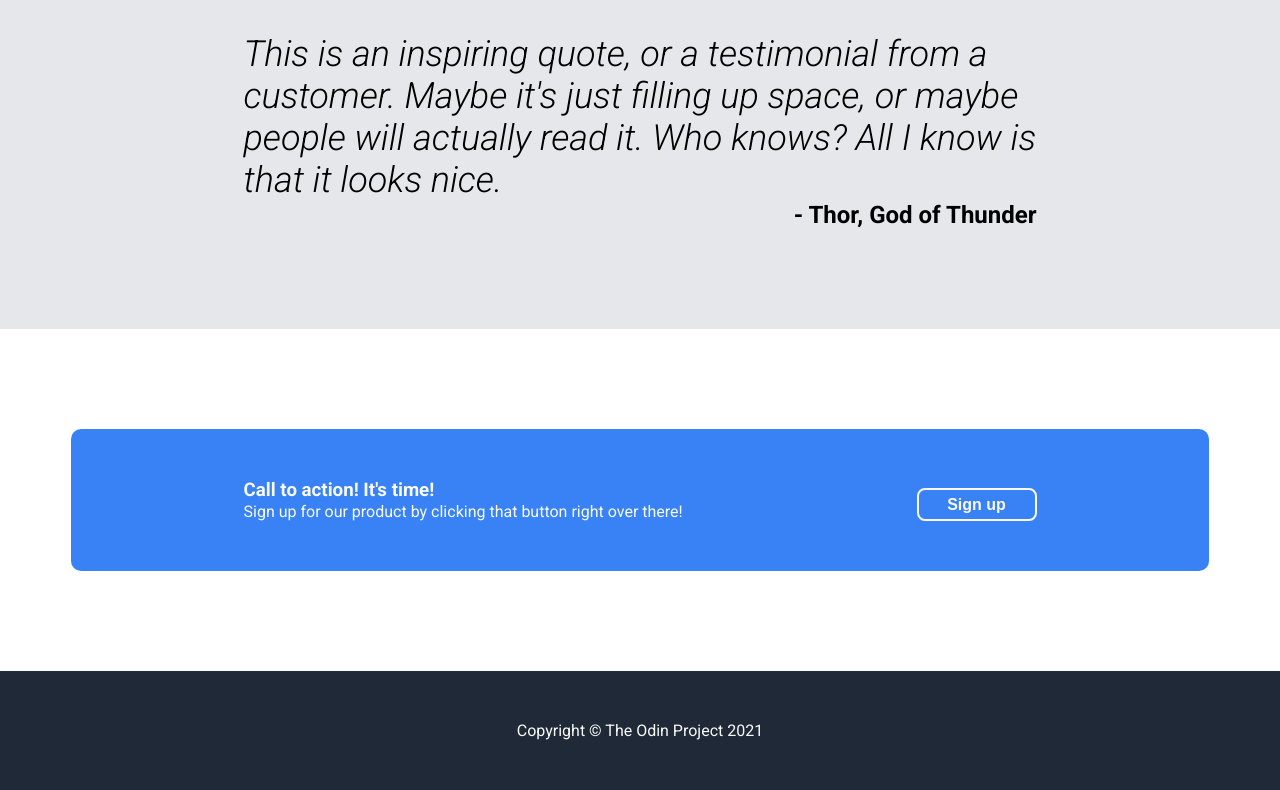
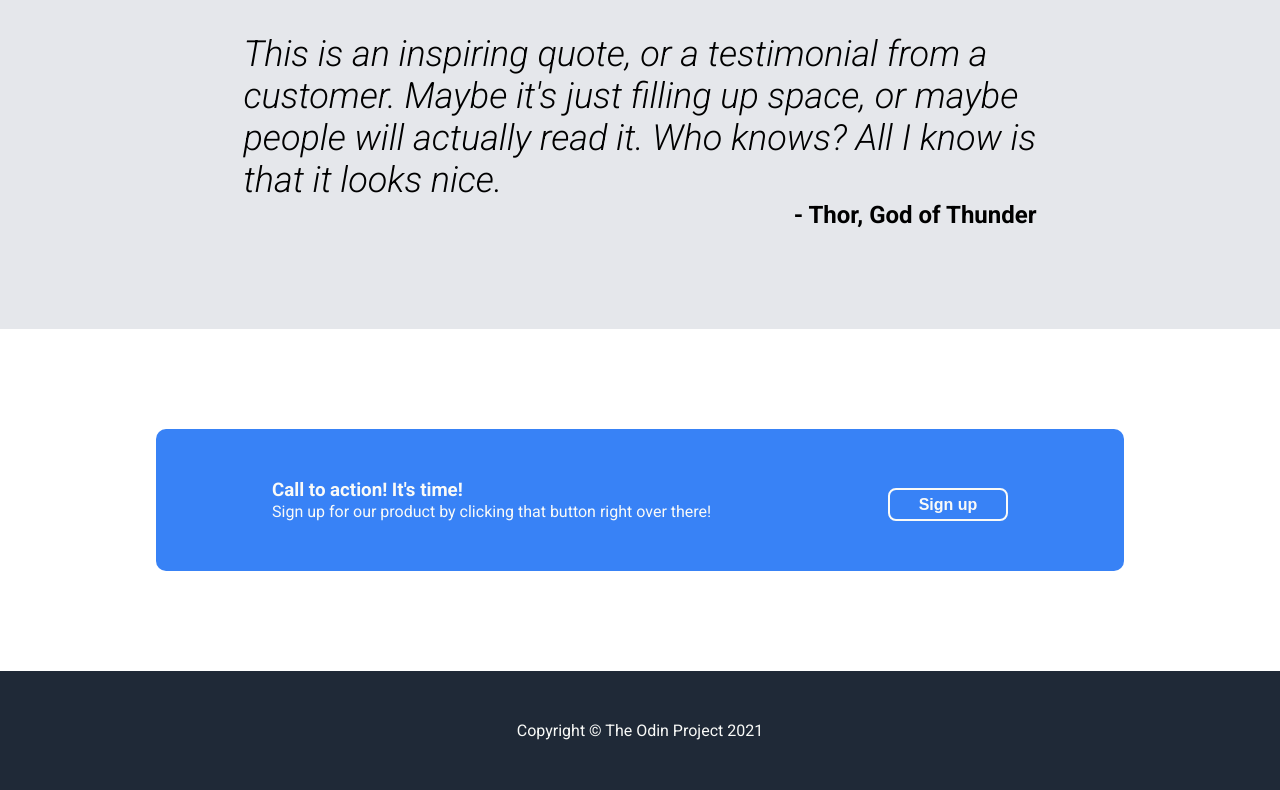
Before and after one commit to lu-dig/foundations, a plain HTML site: page landing-page/index.html in a window 1280 px wide. Shown: the part 1059-1849 px from the top of the page. Drawn offline with Linux system fonts and the light colour scheme.

Commit message:
fix: edit wrapper max-width

```diff
--- a/landing-page/styles.css
+++ b/landing-page/styles.css
@@ -23,7 +23,7 @@ li > a {
 }
 
 .wrapper {
-  max-width: 1170px;
+  max-width: 1000px;
   margin-left: auto;
   margin-right: auto;
   padding-left: 16px;
```
